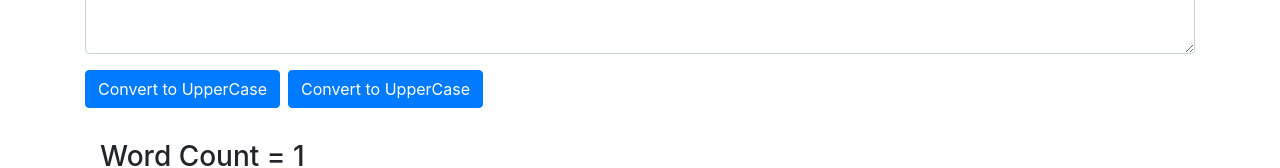
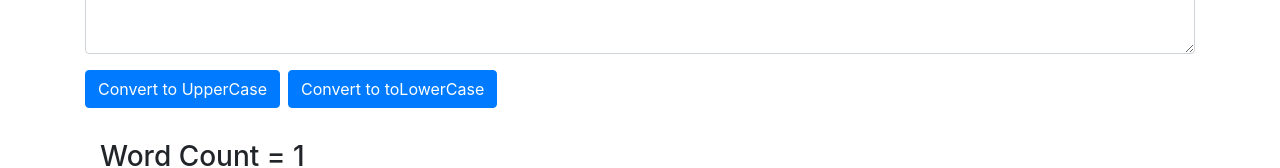
Before and after one commit to VijayVarma26/TextCraft, a React (Create React App) app in the folder text-craft/: page / in a window 1280 px wide. Shown: the part 270-438 px from the top of the page. Built offline with nearby package versions, Linux system fonts and the light colour scheme.

Commit message:
Fixed Bug with LowerCase Button

```diff
--- a/text-craft/src/components/TextForm.js
+++ b/text-craft/src/components/TextForm.js
@@ -31,7 +31,7 @@ export default function TextForm() {
           Convert to UpperCase
         </button>
         <button className="btn btn-primary my-3 mx-2" onClick={toLowerCase}>
-          Convert to UpperCase
+          Convert to toLowerCase
         </button>
       </div>
       <div className="container my-3 ">
```
